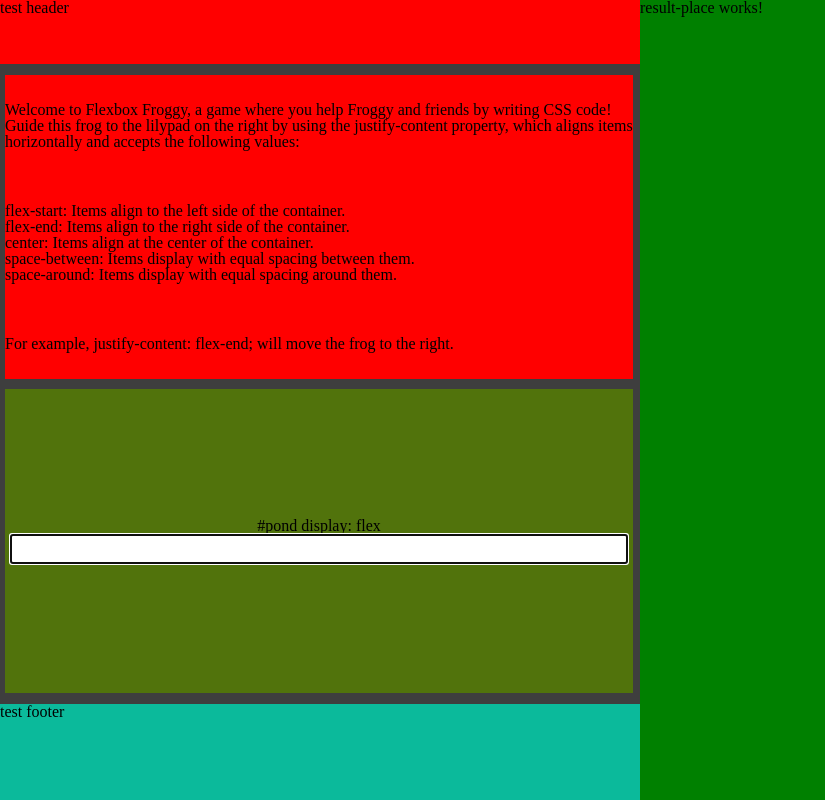
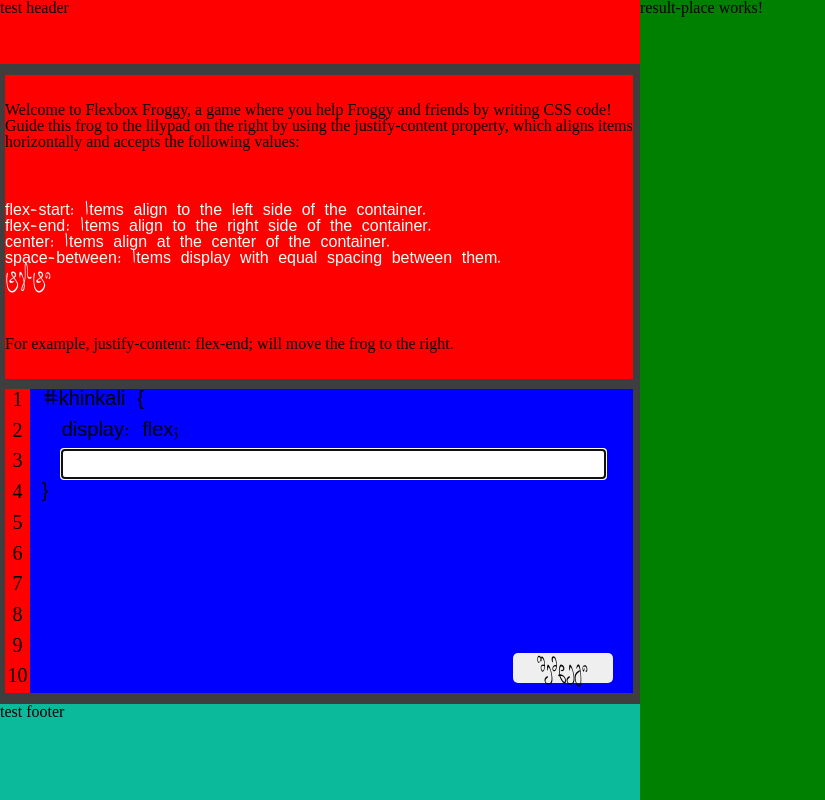
Before and after one commit to Ljojua15/flex-lessons, an Angular app: page / in a window 1280 px wide. Shown: the whole page, without its empty margins (0-825 px from the left). Built offline with nearby package versions, Linux system fonts and the light colour scheme.

Commit message:
add-fonts

```diff
--- a/src/app/layout/components/task-place/coding/coding.component.html
+++ b/src/app/layout/components/task-place/coding/coding.component.html
@@ -1,4 +1,31 @@
 <div class="coding">
-  <pre>#pond display: flex</pre>
-    <textarea  id="code" autofocus="" autocapitalize="none" spellcheck="false" style="height: 24px;"></textarea>
+  <div class="coding__lines">
+    <ul>
+      <li>1</li>
+      <li>2</li>
+      <li>3</li>
+      <li>4</li>
+      <li>5</li>
+      <li>6</li>
+      <li>7</li>
+      <li>8</li>
+      <li>9</li>
+      <li>10</li>
+    </ul>
   </div>
+  <div class="coding__write-place">
+    <ul>
+      <li>  <pre>#khinkali {{'{'}}</pre></li>
+      <li>display: flex;</li>
+      <li>    <textarea  id="code" autofocus="" autocapitalize="none" spellcheck="false" style="height: 24px;"></textarea></li>
+      <li>{{'}'}}</li>
+      <li></li>
+      <li></li>
+      <li></li>
+      <li></li>
+      <li></li>
+      <li></li>
+    </ul>
+  </div>
+  <button>შემდეგი</button>
+</div>
--- a/src/app/layout/components/task-place/coding/coding.component.scss
+++ b/src/app/layout/components/task-place/coding/coding.component.scss
@@ -1,15 +1,75 @@
+@use 'src/assets/style/variables.scss';
 @use 'src/assets/style/mixins.scss';
 
 .coding{
+  position: relative;
   width: calc(100% - 10px);
   height: 38vh;
   background-color: #51730c;
   margin: auto;
-  @include mixins.flex(center,center,column);
-  textarea{
-    resize: none;
-    display: block;
-    width: calc(100% - 16px);
-    overflow: auto;
+  @include mixins.flex(center,center,row);
+  &__lines{
+    width: 4%;
+    height: 100%;
+    background-color: red;
+    @include mixins.flex(center,center,column);
+    ul{
+
+      height: 100%;
+      @include mixins.flex(center,center,column);
+      gap: 1%;
+      li{
+        font-size: 20px;
+        height: 30px;
+      }
+    }
   }
+  &__write-place{
+    width: 96%;
+    height: 100%;
+    background-color: blue;
+    ul{
+      width: 96%;
+      height: 100%;
+      @include mixins.flex(center,center,column);
+      gap: 1%;
+      li{
+        padding-left: 40px;
+        width: 96%;
+        height: 30px;
+        font-size: 20px;
+        font-family: variables.$second-font;
+        textarea{
+          resize: none;
+          display: block;
+          width: calc(100% - 16px);
+          overflow: hidden;
+          font-size: 20px;
+          border: none;
+        }
+      }
+      li:first-child {
+        padding-left: unset;
+      }
+      li:nth-child(4) {
+        padding-left: unset;
+      }
+    }
+  }
+  button{
+    position: absolute;
+    border: none;
+    width: 16%;
+    height: 10%;
+    font-family: variables.$second-font;
+    @include mixins.flex(center,center,column);
+    font-size: 16px;
+    border-radius: 5px;
+    cursor: pointer;
+    bottom: 10px;
+    right: 20px;
+  }
+  button:hover{
+  background-color: red;
+     }
 }
--- a/src/app/layout/components/task-place/example/example.component.html
+++ b/src/app/layout/components/task-place/example/example.component.html
@@ -5,7 +5,7 @@
     <li>flex-end: Items align to the right side of the container.</li>
     <li>center: Items align at the center of the container.</li>
     <li>space-between: Items display with equal spacing between them.</li>
-    <li>space-around: Items display with equal spacing around them.</li>
+    <li>ტესტი</li>
   </ul>
 
   <h3>For example, justify-content: flex-end; will move the frog to the right. </h3>
--- a/src/app/layout/components/task-place/example/example.component.scss
+++ b/src/app/layout/components/task-place/example/example.component.scss
@@ -1,4 +1,6 @@
+@use 'src/assets/style/variables.scss';
 @use 'src/assets/style/mixins.scss';
+
 
 .example{
   width: calc(100% - 10px);
@@ -6,4 +8,11 @@
   background-color: red;
   margin: auto;
   @include mixins.flex(space-around,space-around,column);
+
+  ul{
+    li{
+      font-family: variables.$second-font;
+      color: white;
+    }
+  }
 }
--- /dev/null
+++ b/src/assets/style/fonts.scss
@@ -0,0 +1,12 @@
+$fonts : './assets/default/fonts/';
+
+@mixin project-font($name){
+  @font-face {
+    font-family: $name;
+    src: url($fonts + $name + '.ttf') format('truetype');
+  }
+}
+
+
+@include project-font(dm-zviadi-25230983714);
+@include project-font(DM-Maro-67525406225);
--- /dev/null
+++ b/src/assets/style/variables.scss
@@ -0,0 +1,3 @@
+//fonts
+$main-font: 'dm-zviadi-25230983714', sans-serif;
+$second-font: 'DM-Maro-67525406225', sans-serif;
```
Also changed, not shown: src/styles.scss (+3 -5 lines), src/assets/default/fonts/DM-Maro-67525406225.ttf (added), src/assets/default/fonts/dm-zviadi-25230983714.ttf (added).
